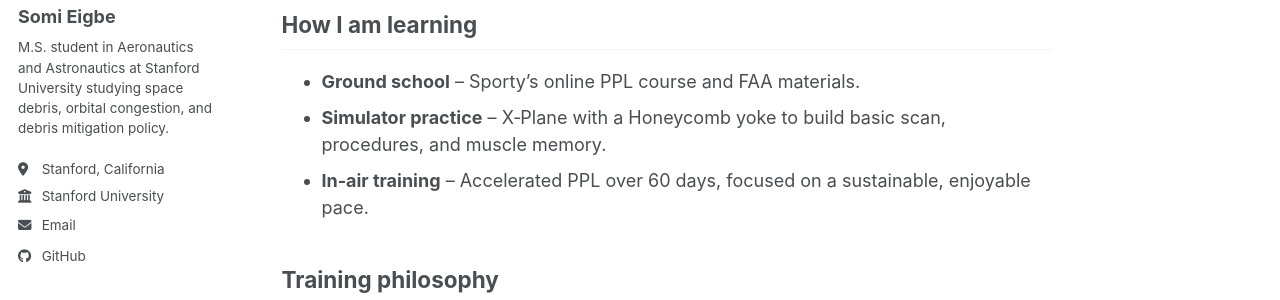
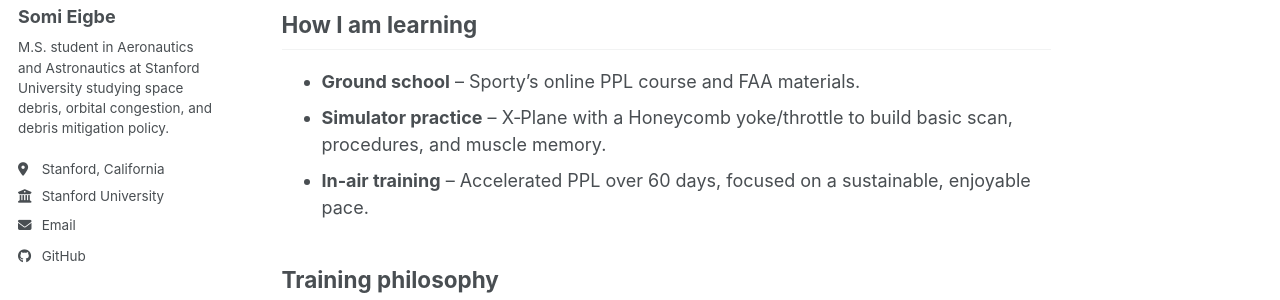
Before and after one commit to somisash/somisash.github.io, a Jekyll site: the page built from _pages/aviation.md, in a window 1280 px wide and 1058 px high. Shown: the part 258-558 px from the top of the window. Built offline with Jekyll 4.4.1, drawn with Linux system fonts in a browser that asks for light colours; a script bundle is joined from its source files by our own code; library files that are not in the unit come from our copies.

Commit message:
Update aviation.md

```diff
--- a/_pages/aviation.md
+++ b/_pages/aviation.md
@@ -9,7 +9,7 @@ I am training toward my Private Pilot License (PPL) and using this page to docum
 ## How I am learning
 
 - **Ground school** – Sporty’s online PPL course and FAA materials.
-- **Simulator practice** – X‑Plane with a Honeycomb yoke to build basic scan, procedures, and muscle memory.
+- **Simulator practice** – X‑Plane with a Honeycomb yoke/throttle to build basic scan, procedures, and muscle memory.
 - **In‑air training** – Accelerated PPL over 60 days, focused on a sustainable, enjoyable pace.
 
 ## Training philosophy
```
